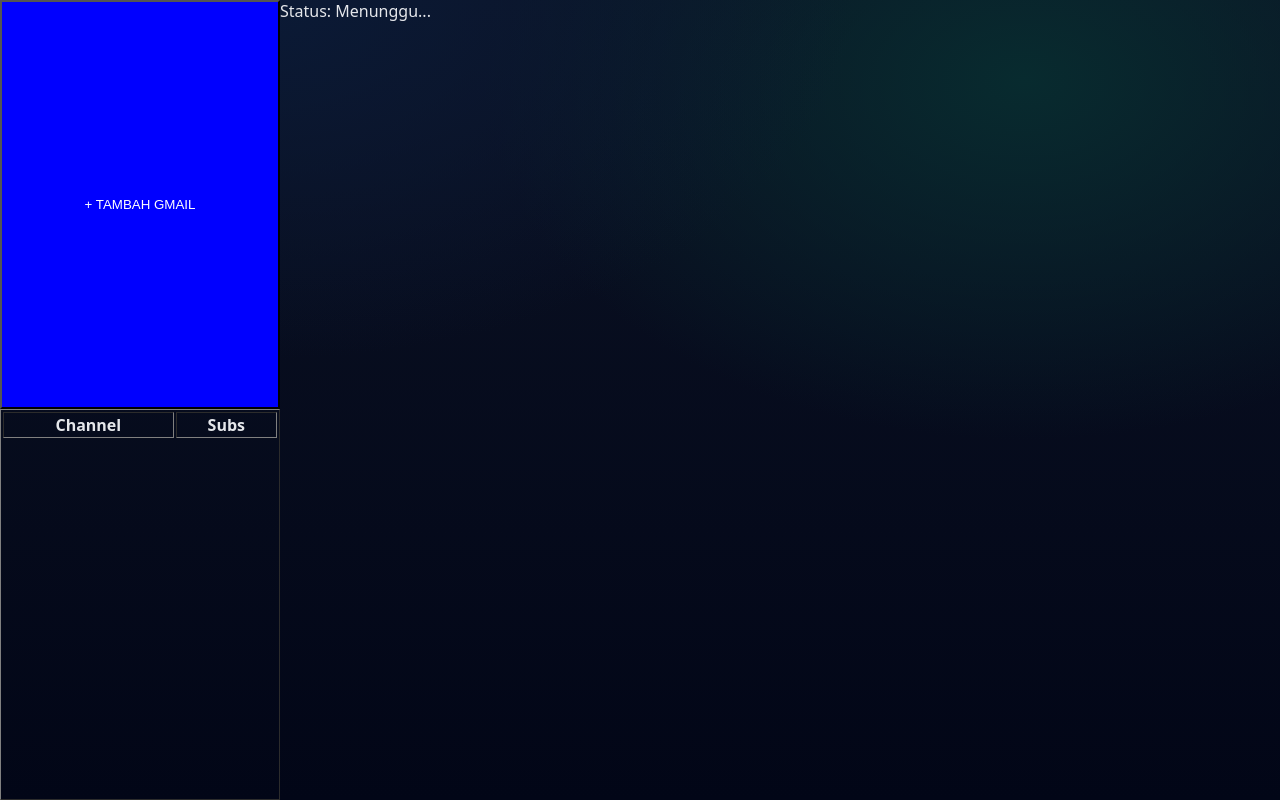
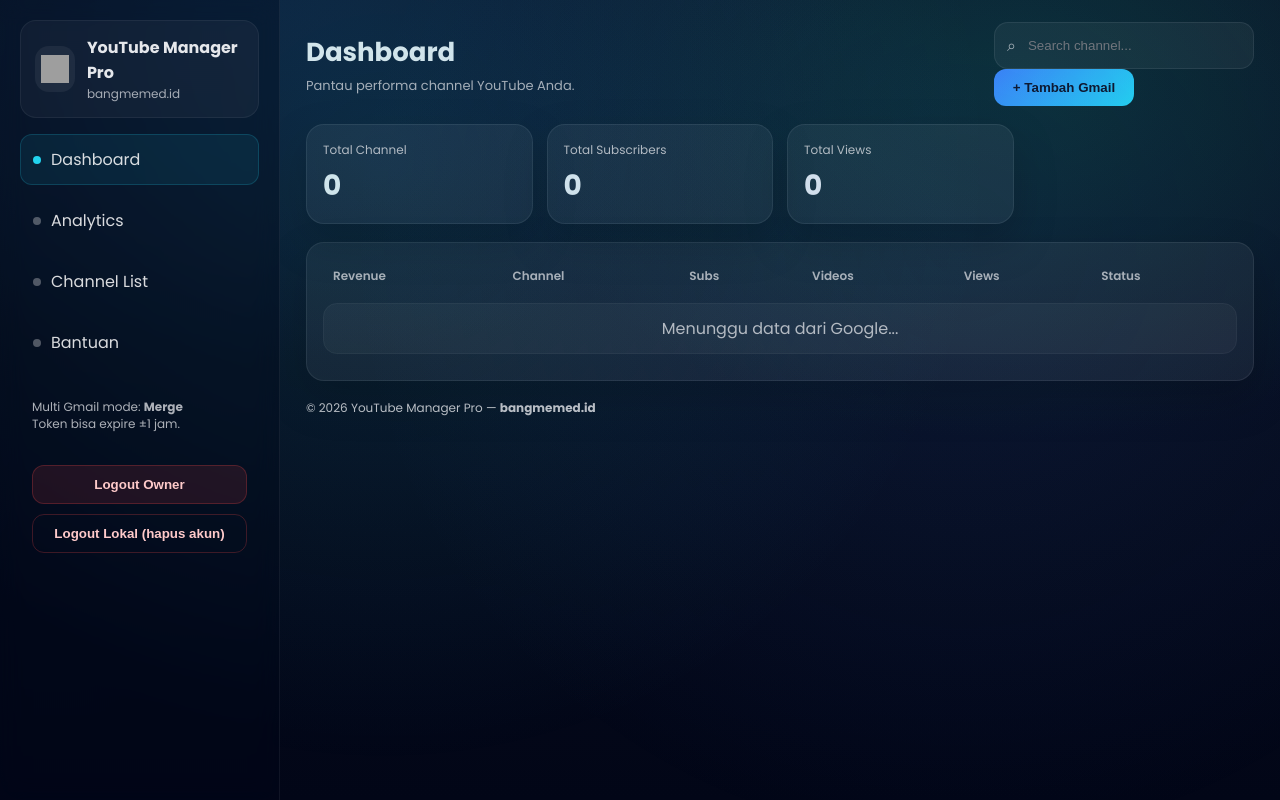
Before and after one commit to bangmemedid/yt-manager-pro, a plain HTML site: page index.html in a window 1280 px wide. Drawn offline with nearby package versions, Linux system fonts and the light colour scheme; sample sign-in values are in the browser's storage; grey boxes are pictures that could not be loaded; a script that the page names is missing.

Commit message:
Update index.html

```diff
--- a/index.html
+++ b/index.html
@@ -1,3 +1,157 @@
 <!DOCTYPE html>
+<html lang="id">
+<head>
+  <meta charset="UTF-8" />
+  <meta name="viewport" content="width=device-width, initial-scale=1.0" />
+  <title>YouTube Manager Pro | bangmemed.id</title>
 
-<html lang="id"> <head> <meta charset="UTF-8"> <title>YouTube Manager Pro | bangmemed.id</title> <script src="" async defer></script> <script src="" async defer></script> <link rel="stylesheet" href="style.css"> </head> <body> <div class="app"> <button id="btnAddGmail" style="padding: 15px; background: blue; color: white;">+ TAMBAH GMAIL</button> <div id="statusText">Status: Menunggu...</div> <table border="1"> <thead> <tr><th>Channel</th><th>Subs</th></tr> </thead> <tbody id="channelBody"></tbody> </table> </div> <script src="script.js"></script> </body> </html>
+  <meta http-equiv="Cache-Control" content="no-cache, no-store, must-revalidate" />
+  <meta http-equiv="Pragma" content="no-cache" />
+  <meta http-equiv="Expires" content="0" />
+
+  <link rel="preconnect" href="https://fonts.googleapis.com">
+  <link rel="preconnect" href="https://fonts.gstatic.com" crossorigin>
+  <link href="https://fonts.googleapis.com/css2?family=Poppins:wght@300;400;500;600;700&display=swap" rel="stylesheet">
+
+  <link rel="stylesheet" href="style.css" />
+
+  <script src="https://accounts.google.com/gsi/client" async defer></script>
+  <script src="https://apis.google.com/js/api.js" async defer></script>
+
+  <script src="https://cdn.jsdelivr.net/npm/chart.js@4.4.1/dist/chart.umd.min.js"></script>
+
+  <script>
+    if (localStorage.getItem("owner_logged_in") !== "true") {
+      window.location.replace("login.html");
+    }
+  </script>
+</head>
+
+<body>
+  <noscript>
+    <div style="padding:16px;background:#111827;color:#fff;font-family:Arial">
+      Aplikasi ini membutuhkan JavaScript.
+    </div>
+  </noscript>
+
+  <div class="bg-glow"></div>
+
+  <div class="app">
+    <aside class="sidebar">
+      <div class="side-brand">
+        <div class="logo">
+          <img src="https://cdn-icons-png.flaticon.com/512/1384/1384060.png" alt="YT" />
+        </div>
+        <div class="side-title">
+          <div class="name">YouTube Manager Pro</div>
+          <div class="sub">bangmemed.id</div>
+        </div>
+      </div>
+
+      <nav class="side-nav">
+        <a class="side-link active" href="#top"><span class="dot"></span>Dashboard</a>
+        <a class="side-link" href="#charts"><span class="dot"></span>Analytics</a>
+        <a class="side-link" href="#channels"><span class="dot"></span>Channel List</a>
+        <a class="side-link" href="#help"><span class="dot"></span>Bantuan</a>
+      </nav>
+
+      <div class="side-footer" id="help">
+        <div class="hint">
+          Multi Gmail mode: <b>Merge</b><br/>
+          Token bisa expire ±1 jam.
+        </div>
+
+        <div class="side-actions">
+          <div id="g_id_signin"></div>
+
+          <button class="btn danger" id="btnOwnerLogout" type="button" style="margin-top:10px">Logout Owner</button>
+          <button class="btn dangerOutline" id="btnLocalLogout" type="button">Logout Lokal (hapus akun)</button>
+        </div>
+      </div>
+    </aside>
+
+    <main class="main" id="top">
+      <header class="topbar">
+        <div class="left">
+          <h1 class="page-title">Dashboard</h1>
+          <p class="page-sub">Pantau performa channel YouTube Anda.</p>
+        </div>
+        <div class="right">
+          <div class="search-wrap">
+            <span class="search-ic">⌕</span>
+            <input class="search" id="searchInput" type="text" placeholder="Search channel..." />
+          </div>
+          <button class="btn primary" id="btnAddGmail" type="button">+ Tambah Gmail</button>
+        </div>
+      </header>
+
+      <section class="stats-wrapper">
+        <div class="stat-card">
+          <div class="label">Total Channel</div>
+          <div class="value" id="totalChannel">0</div>
+        </div>
+        <div class="stat-card">
+          <div class="label">Total Subscribers</div>
+          <div class="value" id="totalSubs">0</div>
+        </div>
+        <div class="stat-card">
+          <div class="label">Total Views</div>
+          <div class="value" id="view48h">0</div>
+        </div>
+      </section>
+
+      <section class="panel" id="channels">
+        <div class="table-wrap">
+          <table class="channel-table" id="channelTable">
+            <thead>
+              <tr>
+                <th>Revenue</th>
+                <th>Channel</th>
+                <th>Subs</th>
+                <th>Videos</th>
+                <th>Views</th>
+                <th>Status</th>
+              </tr>
+            </thead>
+            <tbody id="channelBody">
+              <tr>
+                <td colspan="6" class="empty">Menunggu data dari Google...</td>
+              </tr>
+            </tbody>
+          </table>
+        </div>
+      </section>
+
+      <footer class="footer">
+        <div>© <span id="year"></span> YouTube Manager Pro — <b>bangmemed.id</b></div>
+      </footer>
+    </main>
+  </div>
+
+  <script>
+    document.getElementById("year").textContent = new Date().getFullYear();
+
+    // Inisialisasi Google Identity Services secara otomatis saat halaman dibuka
+    window.onload = function () {
+      if (typeof google !== 'undefined') {
+        google.accounts.id.initialize({
+          client_id: "262964938761-4e11cgkbud489toac5midmamoecb3jrq.apps.googleusercontent.com",
+          callback: handleCredentialResponse
+        });
+        google.accounts.id.renderButton(
+          document.getElementById("g_id_signin"),
+          { theme: "outline", size: "large", text: "signin_with" }
+        );
+      }
+    };
+
+    function handleCredentialResponse(response) {
+      console.log("Login sukses, token didapat.");
+      // Panggil fungsi di script.js Anda untuk memproses token ini
+      if (window.startDashboard) window.startDashboard(response.credential);
+    }
+  </script>
+
+  <script src="script.js"></script>
+</body>
+</html>
```
